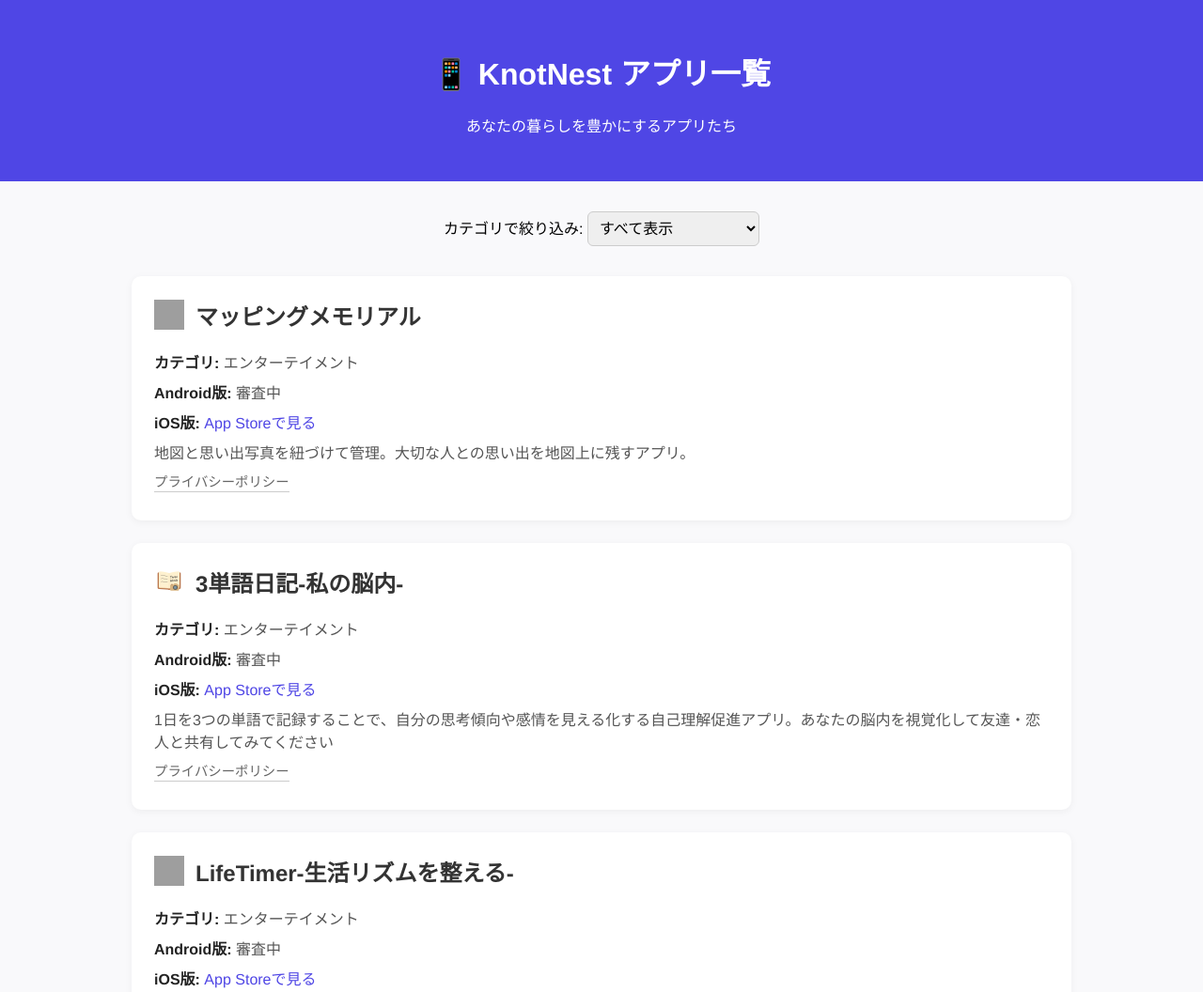
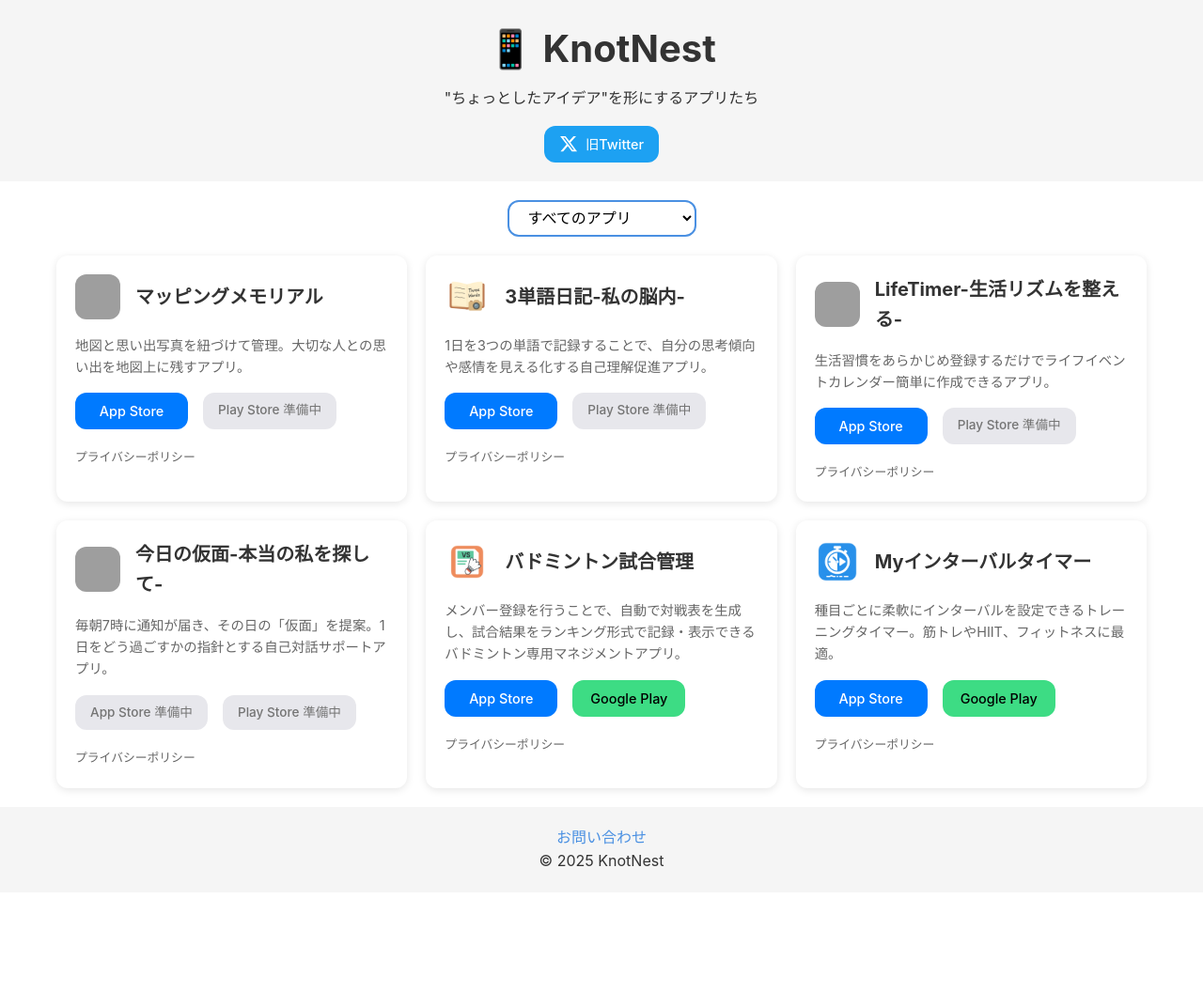
Before and after one commit to KnotNest/KnotNest.github.io, a plain HTML site: page index.html in a window 1280 px wide. Shown: the top 1056 px of the page at 94% size. After the commit the page ends 950 px from the top, so only its background shows below. Drawn offline with Linux system fonts and the light colour scheme; grey boxes are pictures that could not be loaded.

Commit message:
デザイン変更

```diff
--- a/assets/css/style.css
+++ b/assets/css/style.css
@@ -1,120 +1,238 @@
-body {
-  font-family: "Helvetica Neue", sans-serif;
-  background-color: #f9f9fb;
+/* 全体のスタイル */
+:root {
+  --primary-color: #4a90e2;
+  --secondary-color: #f5f5f5;
+  --text-color: #333;
+  --border-radius: 12px;
+  --spacing: 20px;
+  --apple-blue: #007AFF;
+  --coming-soon-bg: #E5E5EA;
+  --twitter-color: #1DA1F2;
+}
+
+* {
   margin: 0;
   padding: 0;
+  box-sizing: border-box;
 }
 
+body {
+  font-family: -apple-system, BlinkMacSystemFont, "Segoe UI", Roboto, "Helvetica Neue", Arial, sans-serif;
+  line-height: 1.6;
+  color: var(--text-color);
+  background-color: #fff;
+}
+
+/* ヘッダー */
 header {
-  background-color: #4f46e5;
-  color: white;
-  padding: 2em;
+  text-align: center;
+  padding: var(--spacing) 0;
+  background-color: var(--secondary-color);
+  margin-bottom: var(--spacing);
+}
+
+header h1 {
+  font-size: 2.5rem;
+  margin-bottom: 0.5rem;
+}
+
+/* コンテナ */
+.container {
+  max-width: 1200px;
+  margin: 0 auto;
+  padding: 0 var(--spacing);
+}
+
+/* フィルター */
+.filter {
+  margin-bottom: var(--spacing);
   text-align: center;
 }
 
-.container {
-  max-width: 1000px;
-  margin: 2em auto;
-  padding: 0 1em;
+select {
+  padding: 8px 16px;
+  border: 2px solid var(--primary-color);
+  border-radius: var(--border-radius);
+  font-size: 1rem;
+  background-color: white;
+  cursor: pointer;
+  outline: none;
 }
 
-.filter {
-  text-align: center;
-  margin-bottom: 2em;
+/* アプリグリッド */
+.app-grid {
+  display: grid;
+  grid-template-columns: repeat(auto-fill, minmax(300px, 1fr));
+  gap: var(--spacing);
+  margin-bottom: var(--spacing);
 }
 
-select {
-  padding: 0.5em;
-  font-size: 1em;
-  border-radius: 6px;
-  border: 1px solid #ccc;
-}
-
+/* アプリカード */
 .app {
-  background-color: white;
-  border-radius: 10px;
-  padding: 1.5em;
-  margin-bottom: 1.5em;
-  box-shadow: 0 2px 8px rgba(0, 0, 0, 0.05);
-  transition: transform 0.2s;
+  background: white;
+  border-radius: var(--border-radius);
+  box-shadow: 0 2px 8px rgba(0, 0, 0, 0.1);
+  padding: var(--spacing);
+  transition: transform 0.2s ease;
 }
 
 .app:hover {
-  transform: translateY(-3px);
+  transform: translateY(-4px);
+}
+
+.app-header {
+  display: flex;
+  align-items: center;
+  margin-bottom: 1rem;
+}
+
+.app-icon {
+  width: 48px;
+  height: 48px;
+  margin-right: 1rem;
+  border-radius: 12px;
 }
 
 .app h2 {
-  margin-top: 0;
-  color: #333;
-  display: flex; /* アイコンとテキストを横並びにする */
-  align-items: center; /* アイコンとテキストを垂直方向中央に揃える */
+  font-size: 1.25rem;
+  margin: 0;
 }
 
-.app p {
-  margin: 0.5em 0;
-  color: #555;
+.app-description {
+  color: #666;
+  margin-bottom: 1rem;
+  font-size: 0.9rem;
 }
 
-.label {
-  font-weight: bold;
-  color: #222;
+/* アプリリンク */
+.app-links {
+  display: flex;
+  gap: 1rem;
+  margin-bottom: 1rem;
+  flex-wrap: wrap;
 }
 
-.app-icon { /* アイコン用の新しいスタイル */
-  width: 32px; /* アイコンの幅 */
-  height: 32px; /* アイコンの高さ */
-  margin-right: 0.5em; /* テキストとの間隔 */
+.store-link {
+  display: inline-flex;
+  align-items: center;
+  padding: 8px 16px;
+  border-radius: var(--border-radius);
+  text-decoration: none;
+  font-weight: 500;
+  font-size: 0.9rem;
+  transition: all 0.2s ease;
+  min-width: 120px;
+  justify-content: center;
 }
 
-a {
-  color: #4f46e5;
+.store-link.ios {
+  background-color: var(--apple-blue);
+  color: white;
+}
+
+.store-link.ios:hover {
+  background-color: #0066CC;
+}
+
+.store-link.android {
+  background-color: #3ddc84;
+  color: #000;
+}
+
+.store-link.android:hover {
+  background-color: #2BC06A;
+}
+
+.coming-soon {
+  display: inline-flex;
+  align-items: center;
+  justify-content: center;
+  background-color: var(--coming-soon-bg);
+  color: #666;
+  font-size: 0.85rem;
+  padding: 8px 16px;
+  border-radius: var(--border-radius);
+  min-width: 120px;
+  font-weight: 500;
+  white-space: nowrap;
+  opacity: 0.9;
+}
+
+.privacy-link {
+  color: #666;
+  text-decoration: none;
+  font-size: 0.8rem;
+}
+
+.privacy-link:hover {
+  text-decoration: underline;
+}
+
+/* フッター */
+footer {
+  text-align: center;
+  padding: var(--spacing);
+  background-color: var(--secondary-color);
+  margin-top: var(--spacing);
+}
+
+footer a {
+  color: var(--primary-color);
   text-decoration: none;
 }
 
-a:hover {
+footer a:hover {
   text-decoration: underline;
 }
 
-.app a[href*="privacypolicy"] {
-  color: #666;
-  font-size: 0.9em;
-  text-decoration: none;
-  border-bottom: 1px solid #ccc;
-  padding-bottom: 2px;
+/* レスポンシブデザイン */
+@media (max-width: 768px) {
+  .app-grid {
+    grid-template-columns: 1fr;
   }
 
-.app a[href*="privacypolicy"]:hover {
-  color: #4f46e5;
-  border-bottom-color: #4f46e5;
+  header h1 {
+    font-size: 2rem;
+  }
 }
 
-footer {
-  text-align: center;
-  color: #aaa;
-  font-size: 0.9em;
-  margin: 4em 0 2em;
-}
-
+/* 非表示クラス */
 .hidden {
   display: none;
 }
 
-@media (max-width: 600px) {
-  body {
-    padding: 1em;
-    font-size: 0.95em;
+/* ソーシャルリンク */
+.social-links {
+  margin-top: 1rem;
+  display: flex;
+  justify-content: center;
+  gap: 1rem;
 }
-  .container {
-    padding: 0 1em;
+
+.social-link {
+  display: inline-flex;
+  align-items: center;
+  gap: 0.5rem;
+  padding: 8px 16px;
+  border-radius: var(--border-radius);
+  text-decoration: none;
+  font-weight: 500;
+  font-size: 0.9rem;
+  transition: all 0.2s ease;
 }
-  .app {
-    padding: 1em;
+
+.social-link.twitter {
+  background-color: var(--twitter-color);
+  color: white;
 }
-  header h1 {
-    font-size: 1.4em;
+
+.social-link.twitter:hover {
+  background-color: #1a8cd8;
+  transform: translateY(-2px);
 }
-  .filter select {
-    width: 90%;
-    font-size: 1em;
+
+.twitter-icon {
+  width: 20px;
+  height: 20px;
+  fill: currentColor;
 }
-}
--- a/index.html
+++ b/index.html
@@ -20,73 +20,109 @@
 </head>
 <body>
   <header>
-    <h1>📱 KnotNest アプリ一覧</h1>
-    <p>あなたの暮らしを豊かにするアプリたち</p>
+    <h1>📱 KnotNest</h1>
+    <p>"ちょっとしたアイデア"を形にするアプリたち</p>
+    <div class="social-links">
+      <a href="https://x.com/KnotNest_Apps" target="_blank" class="social-link twitter">
+        <svg viewBox="0 0 24 24" class="twitter-icon">
+          <path d="M18.244 2.25h3.308l-7.227 8.26 8.502 11.24H16.17l-5.214-6.817L4.99 21.75H1.68l7.73-8.835L1.254 2.25H8.08l4.713 6.231zm-1.161 17.52h1.833L7.084 4.126H5.117z"/>
+        </svg>
+        旧Twitter
+      </a>
+    </div>
   </header>
   <div class="container">
     <div class="filter">
-      <label for="category">カテゴリで絞り込み: </label>
       <select id="category" onchange="filterCategory(this.value)">
-        <option value="all">すべて表示</option><option value="エンターテイメント">エンターテイメント</option>
-<option value="スポーツ">スポーツ</option>
-<option value="トレーニング">トレーニング</option>
+        <option value="all">すべてのアプリ</option>
+        <option value="エンターテイメント">エンターテイメント</option>
+        <option value="スポーツ">スポーツ</option>
+        <option value="トレーニング">トレーニング</option>
       </select>
     </div>
 
+    <div class="app-grid">
+      <div class="app" data-category="エンターテイメント">
+        <div class="app-header">
+          <img src="assets/icon/mapping.png" alt="マッピングメモリアル" class="app-icon">
+          <h2>マッピングメモリアル</h2>
+        </div>
+        <p class="app-description">地図と思い出写真を紐づけて管理。大切な人との思い出を地図上に残すアプリ。</p>
+        <div class="app-links">
+          <a href="https://apps.apple.com/jp/app/id6746159780" target="_blank" class="store-link ios">App Store</a>
+          <span class="coming-soon">Play Store 準備中</span>
+        </div>
+        <a href="privacypolicy/mapping_memory.html" target="_blank" class="privacy-link">プライバシーポリシー</a>
+      </div>
 
-<div class="app" data-category="エンターテイメント">
-<h2><img src="assets/icon/mapping.png" alt="マッピングメモリアル" class="app-icon">マッピングメモリアル</h2>
-<p><span class="label">カテゴリ:</span> エンターテイメント</p>
-<p><span class="label">Android版:</span> 審査中</p>
-<p><span class="label">iOS版:</span> <a href="https://apps.apple.com/jp/app/id6746159780" target="_blank">App Storeで見る</a></p>
-<p>地図と思い出写真を紐づけて管理。大切な人との思い出を地図上に残すアプリ。</p>
-<p><a href="privacypolicy/mapping_memory.html" target="_blank">プライバシーポリシー</a></p>
-</div>
-<div class="app" data-category="エンターテイメント">
-<h2><img src="assets/icon/three_word_dialy.png" alt="3単語日記アイコン" class="app-icon">3単語日記-私の脳内-</h2>
-<p><span class="label">カテゴリ:</span> エンターテイメント</p>
-<p><span class="label">Android版:</span> 審査中</p>
-<p><span class="label">iOS版:</span> <a href="https://apps.apple.com/jp/app/id6745698061" target="_blank">App Storeで見る</a></p>
-<p>1日を3つの単語で記録することで、自分の思考傾向や感情を見える化する自己理解促進アプリ。あなたの脳内を視覚化して友達・恋人と共有してみてください</p>
-<p><a href="privacypolicy/three_word_dialy.html" target="_blank">プライバシーポリシー</a></p>
-</div>
-<div class="app" data-category="エンターテイメント">
-<h2><img src="assets/icon/lifetimer.png" alt="LifeTimerアイコン" class="app-icon">LifeTimer-生活リズムを整える-</h2>
-<p><span class="label">カテゴリ:</span> エンターテイメント</p>
-<p><span class="label">Android版:</span> 審査中</p>
-<p><span class="label">iOS版:</span> <a href="https://apps.apple.com/jp/app/id6745680646" target="_blank">App Storeで見る</a></p>
-<p>生活習慣をあらかじめ登録するだけでライフイベントカレンダー簡単に作成できるアプリ。達成度は視覚的にグラフで確認</p>
-<p><a href="privacypolicy/lifetimer.html" target="_blank">プライバシーポリシー</a></p>
-</div>
-<div class="app" data-category="エンターテイメント">
-<h2><img src="assets/icon/today_mask.png" alt="今日の仮面アイコン" class="app-icon">今日の仮面-本当の私を探して-</h2>
-<p><span class="label">カテゴリ:</span> エンターテイメント</p>
-<p><span class="label">Android版:</span> 審査中</p>
-<p><span class="label">iOS版:</span> 審査中</p>
-<p>毎朝7時に通知が届き、その日の「仮面」を提案。1日をどう過ごすかの指針とする自己対話サポートアプリ。数多の仮面を使いこなそう。</p>
-<p><a href="privacypolicy/today_mask.html" target="_blank">プライバシーポリシー</a></p>
-</div>
-<div class="app" data-category="スポーツ">
-<h2><img src="assets/icon/badminton.png" alt="バドミントン試合管理アイコン" class="app-icon">バドミントン試合管理</h2>
-<p><span class="label">カテゴリ:</span> スポーツ</p>
-<p><span class="label">Android版:</span><a href="https://play.google.com/store/apps/details?id=com.badminton_app" target="_blank">Google Playで見る</a></p>
-<p><span class="label">iOS版:</span> <a href="https://apps.apple.com/jp/app/id6745685426" target="_blank">App Storeで見る</a></p>
-<p>メンバー登録を行うことで、自動で対戦表を生成し、試合結果をランキング形式で記録・表示できるバドミントン専用マネジメントアプリ。大会や練習試合の運営がスムーズに。</p>
-<p><a href="privacypolicy/badminton.html" target="_blank">プライバシーポリシー</a></p>
+      <div class="app" data-category="エンターテイメント">
+        <div class="app-header">
+          <img src="assets/icon/three_word_dialy.png" alt="3単語日記アイコン" class="app-icon">
+          <h2>3単語日記-私の脳内-</h2>
+        </div>
+        <p class="app-description">1日を3つの単語で記録することで、自分の思考傾向や感情を見える化する自己理解促進アプリ。</p>
+        <div class="app-links">
+          <a href="https://apps.apple.com/jp/app/id6745698061" target="_blank" class="store-link ios">App Store</a>
+          <span class="coming-soon">Play Store 準備中</span>
+        </div>
+        <a href="privacypolicy/three_word_dialy.html" target="_blank" class="privacy-link">プライバシーポリシー</a>
+      </div>
 
-</div>
-<div class="app" data-category="トレーニング">
-<h2><img src="assets/icon/interval_timer.png" alt="Myインターバルタイマーアイコン" class="app-icon">Myインターバルタイマー</h2>
-<p><span class="label">カテゴリ:</span> トレーニング</p>
-<p><span class="label">Android版:</span><a href="https://play.google.com/store/apps/details?id=com.interval_app" target="_blank">Google Playで見る</a></p>
-<p><span class="label">iOS版:</span> <a href="https://apps.apple.com/jp/app/id6745688024" target="_blank">App Storeで見る</a></p>
-<p>種目ごとに柔軟にインターバルを設定できるトレーニングタイマー。複数のトレーニング種目を登録し柔軟に組み合わせることで自分だけのインターバルタイマーを作ろう。筋トレやHIIT、フィットネスに最適。</p>
-<p><a href="privacypolicy/interval_timer.html" target="_blank">プライバシーポリシー</a></p>
-</div>
+      <div class="app" data-category="エンターテイメント">
+        <div class="app-header">
+          <img src="assets/icon/lifetimer.png" alt="LifeTimerアイコン" class="app-icon">
+          <h2>LifeTimer-生活リズムを整える-</h2>
+        </div>
+        <p class="app-description">生活習慣をあらかじめ登録するだけでライフイベントカレンダー簡単に作成できるアプリ。</p>
+        <div class="app-links">
+          <a href="https://apps.apple.com/jp/app/id6745680646" target="_blank" class="store-link ios">App Store</a>
+          <span class="coming-soon">Play Store 準備中</span>
+        </div>
+        <a href="privacypolicy/lifetimer.html" target="_blank" class="privacy-link">プライバシーポリシー</a>
+      </div>
 
+      <div class="app" data-category="エンターテイメント">
+        <div class="app-header">
+          <img src="assets/icon/today_mask.png" alt="今日の仮面アイコン" class="app-icon">
+          <h2>今日の仮面-本当の私を探して-</h2>
+        </div>
+        <p class="app-description">毎朝7時に通知が届き、その日の「仮面」を提案。1日をどう過ごすかの指針とする自己対話サポートアプリ。</p>
+        <div class="app-links">
+          <span class="coming-soon">App Store 準備中</span>
+          <span class="coming-soon">Play Store 準備中</span>
+        </div>
+        <a href="privacypolicy/today_mask.html" target="_blank" class="privacy-link">プライバシーポリシー</a>
+      </div>
+
+      <div class="app" data-category="スポーツ">
+        <div class="app-header">
+          <img src="assets/icon/badminton.png" alt="バドミントン試合管理アイコン" class="app-icon">
+          <h2>バドミントン試合管理</h2>
+        </div>
+        <p class="app-description">メンバー登録を行うことで、自動で対戦表を生成し、試合結果をランキング形式で記録・表示できるバドミントン専用マネジメントアプリ。</p>
+        <div class="app-links">
+          <a href="https://apps.apple.com/jp/app/id6745685426" target="_blank" class="store-link ios">App Store</a>
+          <a href="https://play.google.com/store/apps/details?id=com.badminton_app" target="_blank" class="store-link android">Google Play</a>
+        </div>
+        <a href="privacypolicy/badminton.html" target="_blank" class="privacy-link">プライバシーポリシー</a>
+      </div>
+
+      <div class="app" data-category="トレーニング">
+        <div class="app-header">
+          <img src="assets/icon/interval_timer.png" alt="Myインターバルタイマーアイコン" class="app-icon">
+          <h2>Myインターバルタイマー</h2>
+        </div>
+        <p class="app-description">種目ごとに柔軟にインターバルを設定できるトレーニングタイマー。筋トレやHIIT、フィットネスに最適。</p>
+        <div class="app-links">
+          <a href="https://apps.apple.com/jp/app/id6745688024" target="_blank" class="store-link ios">App Store</a>
+          <a href="https://play.google.com/store/apps/details?id=com.interval_app" target="_blank" class="store-link android">Google Play</a>
+        </div>
+        <a href="privacypolicy/interval_timer.html" target="_blank" class="privacy-link">プライバシーポリシー</a>
+      </div>
+    </div>
   </div>
   <footer>
-    <p><a href="https://forms.gle/E4rJ5h3kstco5KoE8" target="_blank" style="font-weight: bold;">お問い合わせはこちら</a></p>
+    <p><a href="https://forms.gle/E4rJ5h3kstco5KoE8" target="_blank">お問い合わせ</a></p>
     <p>© 2025 KnotNest</p>
   </footer>
 </body>
```
Also changed, not shown: 2 other files. Lines whose indentation alone changed are shown as unchanged.
